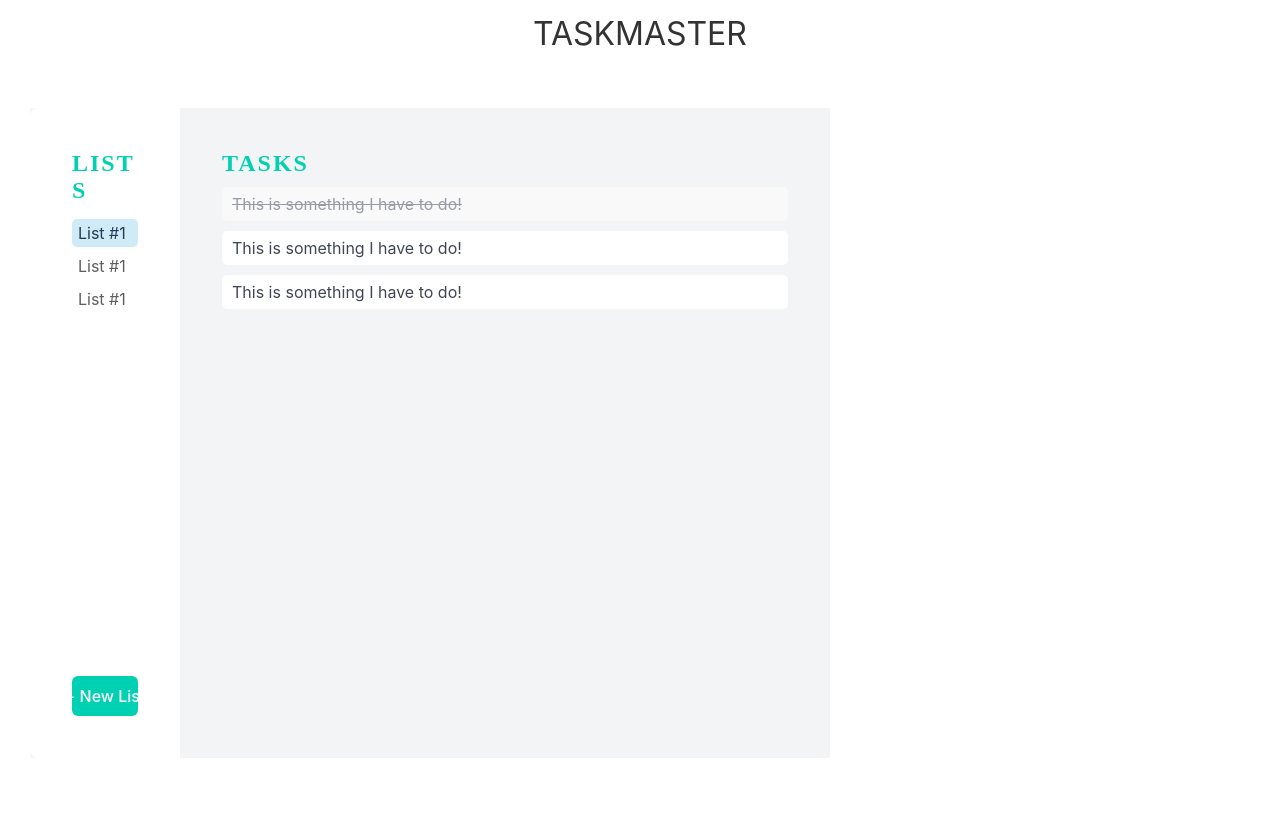
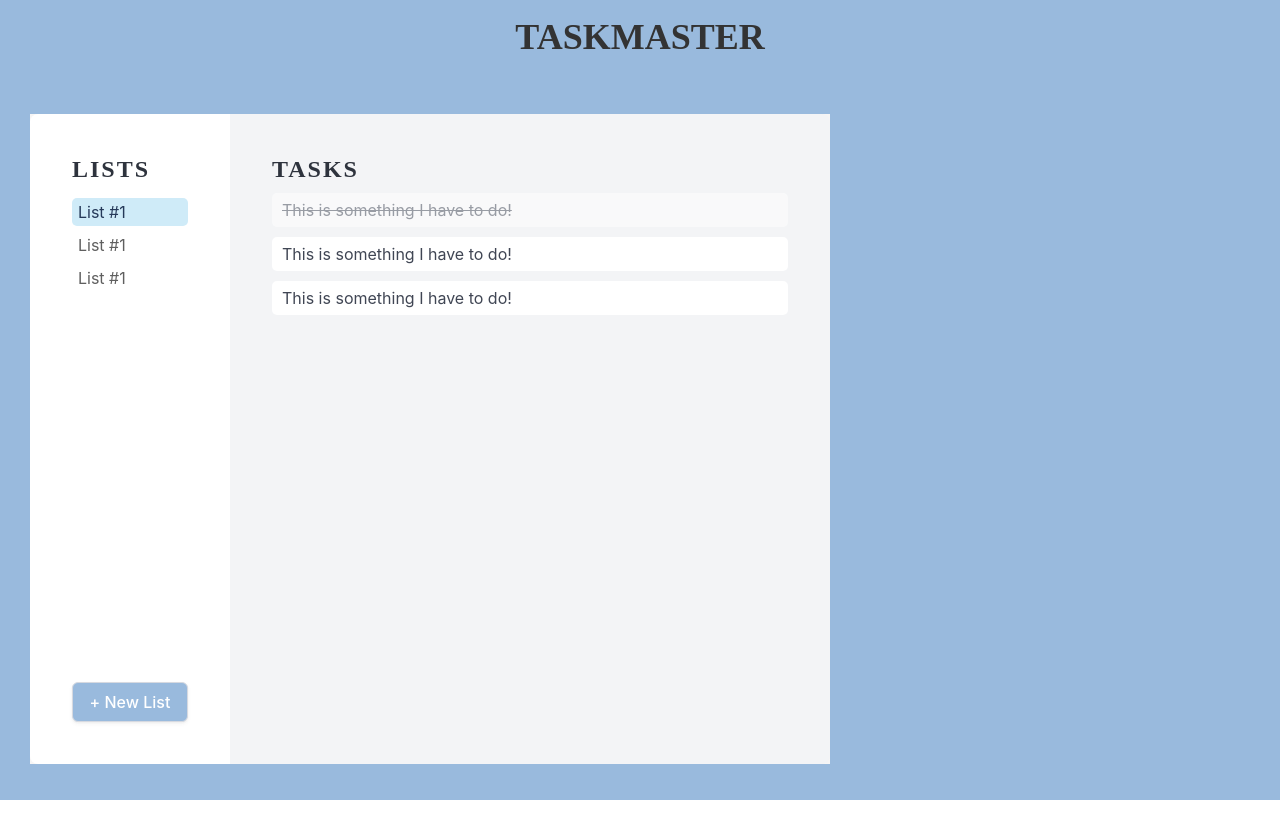
Before and after one commit to abigailseo0810/COMP426_Final_Project, an Angular app in the folder frontend/: page /lists in a window 1280 px wide. Shown: the top 838 px of the page. Built offline with nearby package versions, Linux system fonts and the light colour scheme.

Commit message:
updated w css

```diff
--- a/frontend/src/app/pages/task-view/task-view.component.html
+++ b/frontend/src/app/pages/task-view/task-view.component.html
@@ -1,3 +1,4 @@
+<html>
     <header class="header">
         <h1 class="headline">TASKMASTER</h1>
     </header>
@@ -5,7 +6,7 @@
     <div class = centered-content>
         <div class="task-manager-container">
             <div class="sidebar has-background-white">
-            <h1 class="title has-text-primary">Lists</h1>
+                <h1 class="title">Lists</h1>
                 <div class = "list-menu">
                     <a class = "list-menu-item is-active">
                         <p>List #1</p>
@@ -17,10 +18,10 @@
                         <p>List #1</p>
                     </a>
                 </div>
-            <button class="button is-primary has-text-white" (click) = "createNewList()">+ New List</button>
+                <button class="button has-text-white" >+ New List</button>
             </div>
             <div class="task-list-container has-background-light">
-            <h1 class="title has-text-primary">Tasks</h1>
+                <h1 class="title">Tasks</h1>
 
                 <!-- Task elements -->
                 <div class = "task complete">
@@ -35,3 +36,4 @@
             </div>
         </div>
     </div>
+</html>
--- a/frontend/src/app/pages/task-view/task-view.component.scss
+++ b/frontend/src/app/pages/task-view/task-view.component.scss
@@ -6,7 +6,9 @@
 }
 
 .headline {
-    font-size: 32px;
+    font-family: 'Times New Roman', Times, serif;
+    font-size: 36px;
+    font-weight: bold;
     color: #333;
 }
 
@@ -33,12 +35,15 @@
 .sidebar {
     display: flex;
     flex-direction: column;
-    width: 150px;
+    width: 200px;
     padding: 42px;
     background-color: white;
     border-top-left-radius: 8px;
     border-bottom-left-radius: 8px;
+}
 
+.button {
+    background-color: $tarheelblue;
 }
 
 .task-list-container{
@@ -49,6 +54,7 @@
     padding: 42px;
     border-top-right-radius: 8px;
     border-bottom-right-radius: 8px;
+
 
     .top-bar {
         margin-bottom: 20px;
```
Lines whose indentation alone changed are shown as unchanged.
